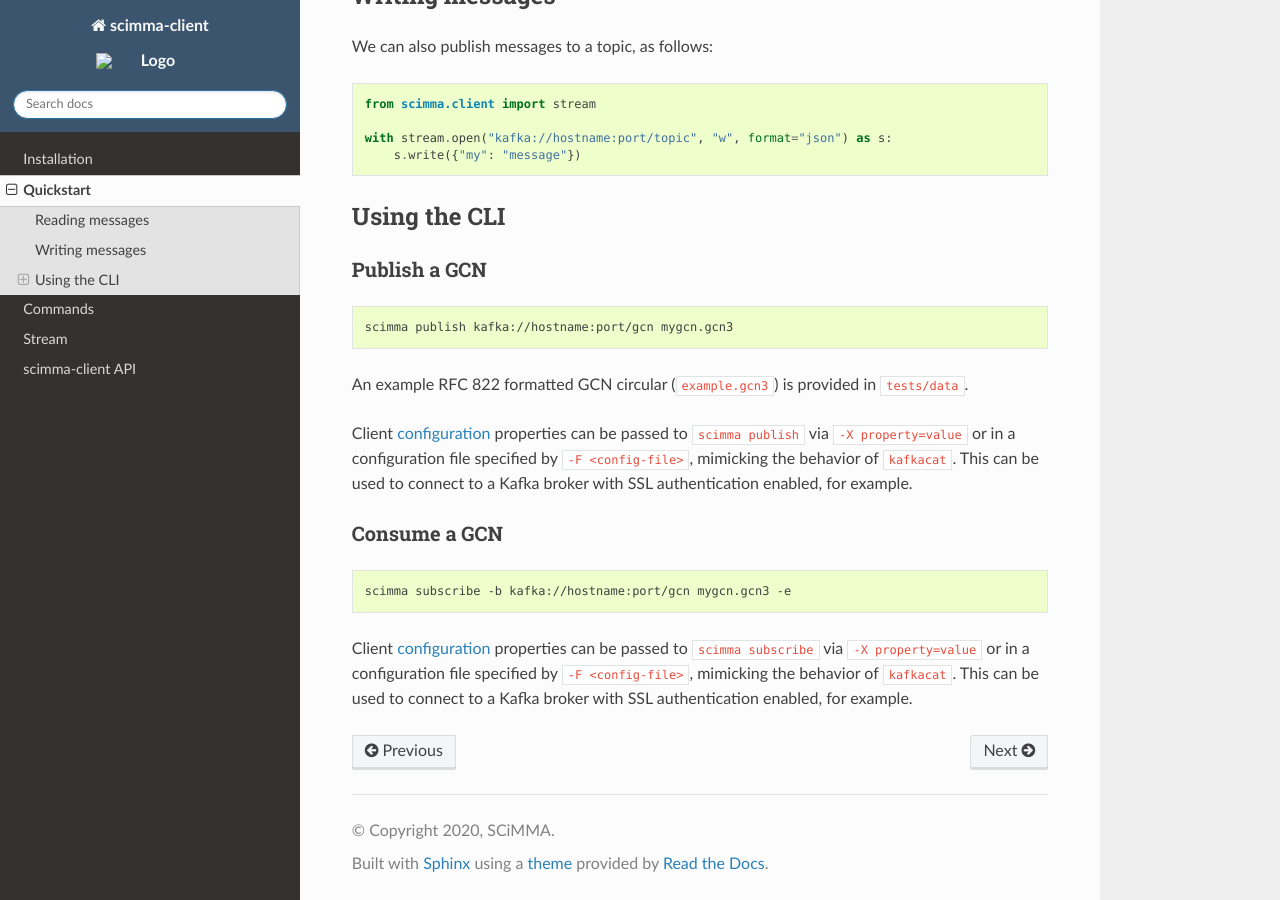
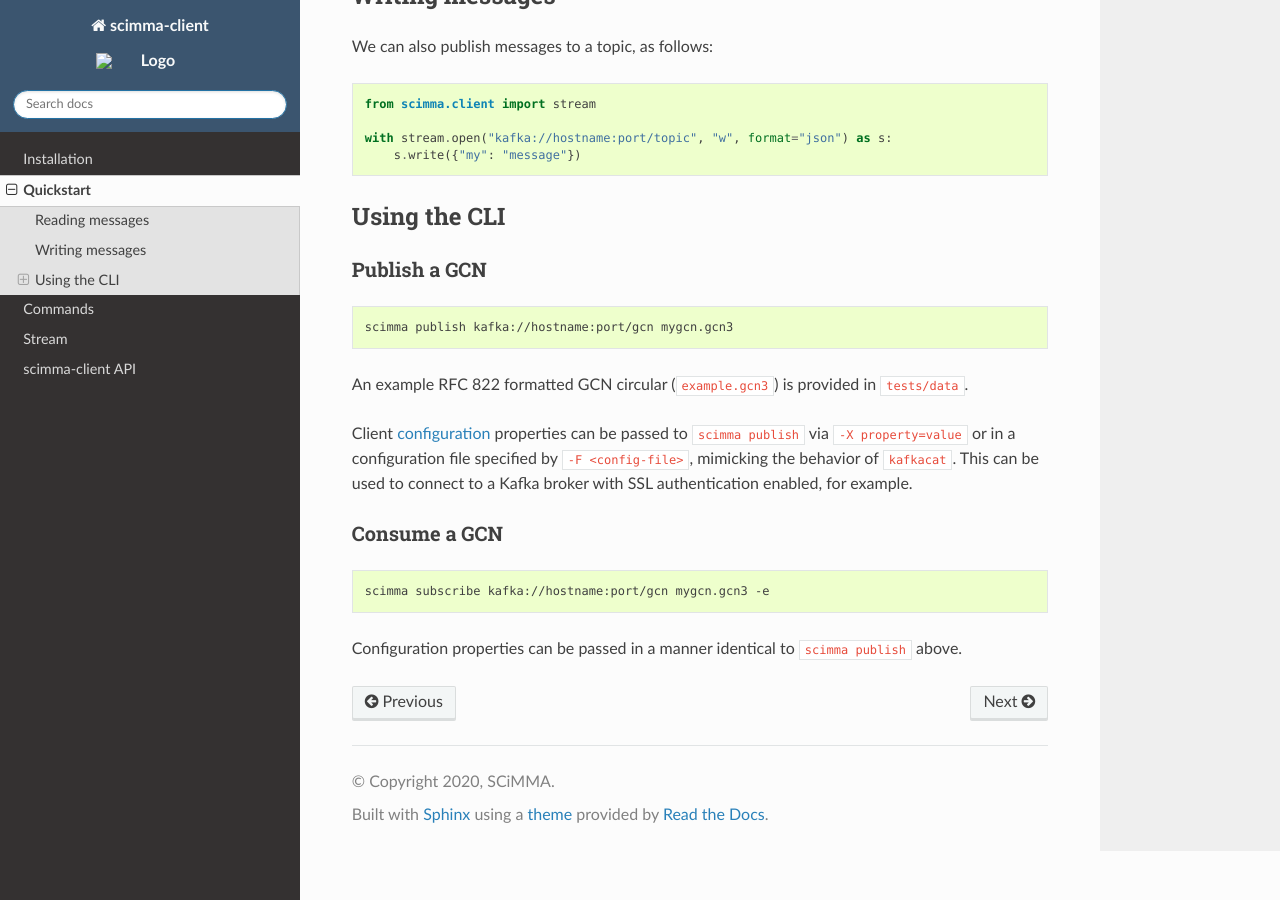
Before and after one commit to scimma/hop-client, a Sphinx documentation site: the page built from doc/user/quickstart.rst, in a window 1280 px wide and 900 px high, scrolled down 784 px. Built offline with Sphinx 7.4.7 and the Read the Docs theme 2.0.0, drawn with Linux system fonts in a browser that asks for light colours.

Commit message:
Make broker url a required option, mirroring #54

```diff
--- a/doc/user/quickstart.rst
+++ b/doc/user/quickstart.rst
@@ -64,9 +64,6 @@ Consume a GCN
 
 .. code:: bash
 
-    scimma subscribe -b kafka://hostname:port/gcn mygcn.gcn3 -e
+    scimma subscribe kafka://hostname:port/gcn mygcn.gcn3 -e
 
-Client `configuration <https://github.com/edenhill/librdkafka/blob/master/CONFIGURATION.md>`_
-properties can be passed to :code:`scimma subscribe` via :code:`-X property=value` or in a configuration
-file specified by :code:`-F <config-file>`, mimicking the behavior of :code:`kafkacat`. This can be
-used to connect to a Kafka broker with SSL authentication enabled, for example.
+Configuration properties can be passed in a manner identical to :code:`scimma publish` above.
```
Also changed, not shown: README.md (+1 -1 lines), 2 other files.
